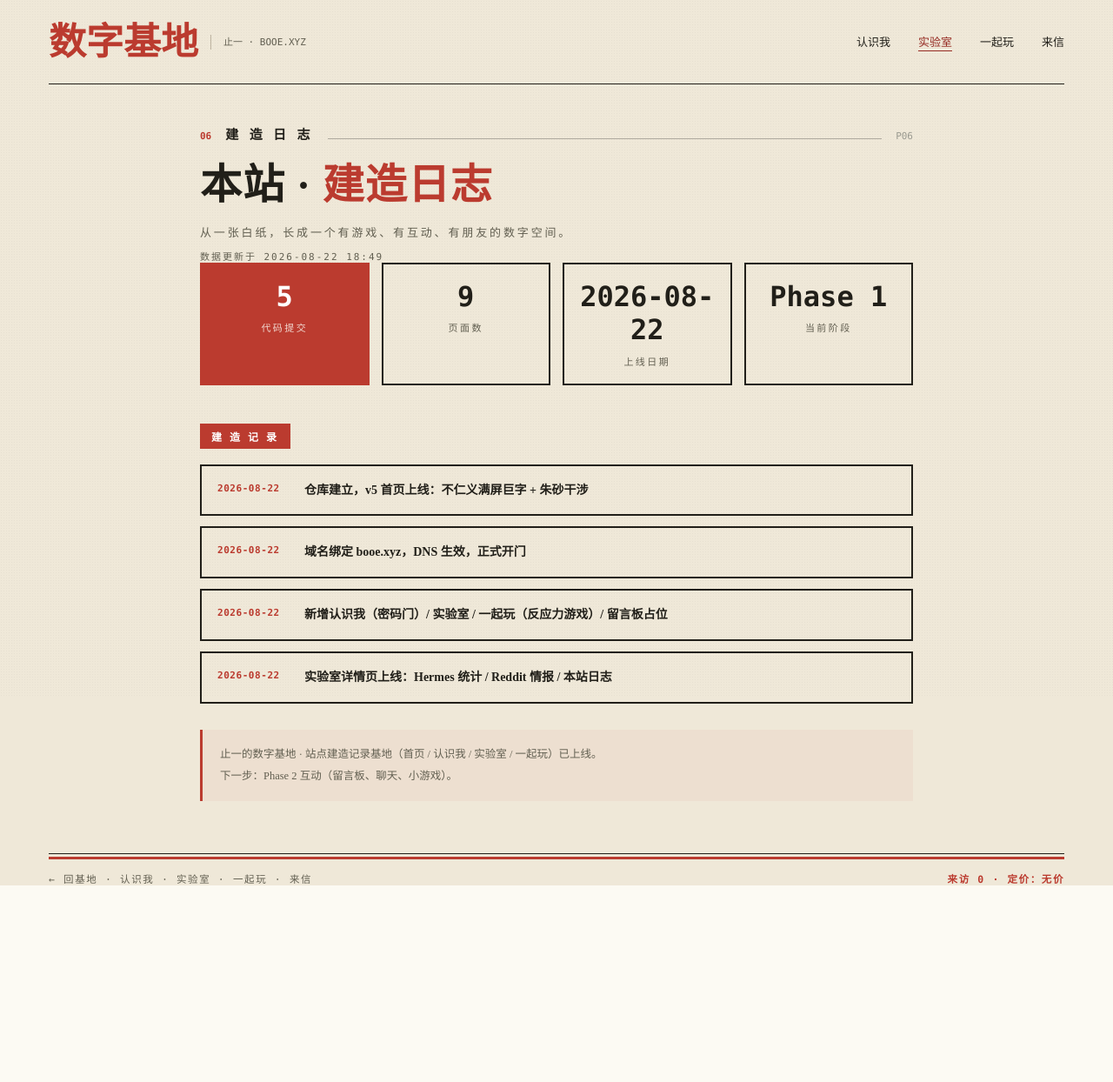
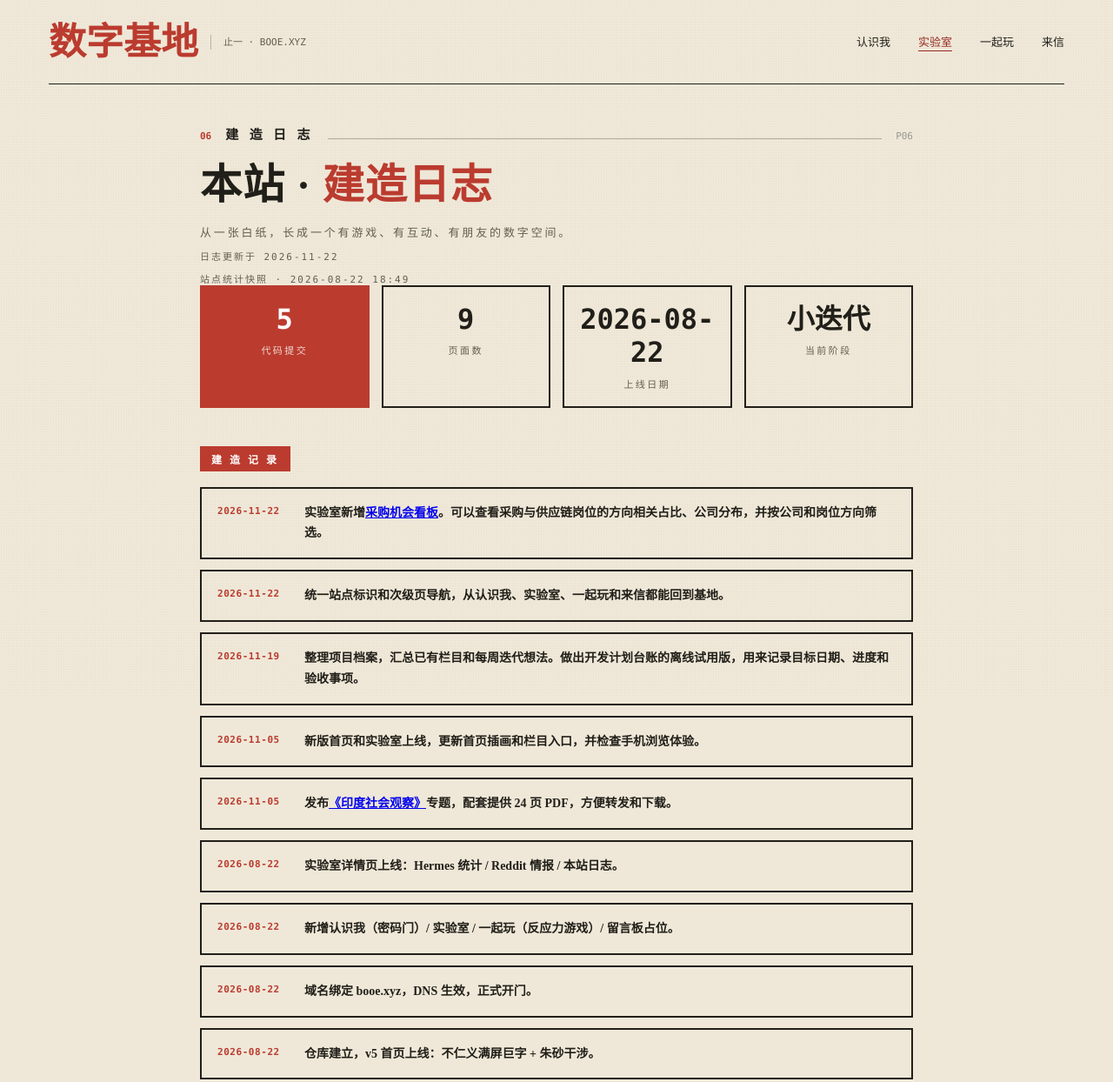
Before and after one commit to gangelitang-afk/booe, a plain HTML site: page public/booe.html in a window 1280 px wide. Shown: the top 1244 px of the page at 87% size. Before the commit the page ends 1062 px from the top, so only its background shows below. Drawn offline with Linux system fonts and the light colour scheme; some packages are replaced by stand-ins of ours; a script that the page names is missing.

Commit message:
Update construction log and add resume browsing

```diff
--- a/public/booe.html
+++ b/public/booe.html
@@ -105,21 +105,31 @@
     <div class="ph fade"><span class="no">06</span><span class="nm">建 造 日 志</span><span class="ln"></span><span class="pg">P06</span></div>
     <div class="title fade">本站 · <em>建造日志</em></div>
     <div class="sub fade">从一张白纸，长成一个有游戏、有互动、有朋友的数字空间。</div>
-    <div class="updated fade" id="updatedAt"></div>
+    <div class="updated fade">日志更新于 2026-11-22</div>
 
+    <div class="updated fade" id="statsAt">站点统计快照</div>
     <div class="stats fade">
       <div class="stat hot"><div class="num" id="commits">…</div><div class="lab">代码提交</div></div>
       <div class="stat"><div class="num" id="pages">…</div><div class="lab">页面数</div></div>
       <div class="stat"><div class="num" id="launched">…</div><div class="lab">上线日期</div></div>
-      <div class="stat"><div class="num" id="phase">Phase 1</div><div class="lab">当前阶段</div></div>
+      <div class="stat"><div class="num" id="phase">小迭代</div><div class="lab">当前阶段</div></div>
     </div>
 
     <div class="colhead fade">建 造 记 录</div>
-    <div class="list fade" id="logList"></div>
+    <div class="list fade" id="logList">
+      <div class="post"><time class="pdate" datetime="2026-11-22">2026-11-22</time><div class="ptext">实验室新增<a href="procurement.html">采购机会看板</a>。可以查看采购与供应链岗位的方向相关占比、公司分布，并按公司和岗位方向筛选。</div></div>
+      <div class="post"><time class="pdate" datetime="2026-11-22">2026-11-22</time><div class="ptext">统一站点标识和次级页导航，从认识我、实验室、一起玩和来信都能回到基地。</div></div>
+      <div class="post"><time class="pdate" datetime="2026-11-19">2026-11-19</time><div class="ptext">整理项目档案，汇总已有栏目和每周迭代想法。做出开发计划台账的离线试用版，用来记录目标日期、进度和验收事项。</div></div>
+      <div class="post"><time class="pdate" datetime="2026-11-05">2026-11-05</time><div class="ptext">新版首页和实验室上线，更新首页插画和栏目入口，并检查手机浏览体验。</div></div>
+      <div class="post"><time class="pdate" datetime="2026-11-05">2026-11-05</time><div class="ptext">发布<a href="india.html">《印度社会观察》</a>专题，配套提供 24 页 PDF，方便转发和下载。</div></div>
+      <div class="post"><time class="pdate" datetime="2026-08-22">2026-08-22</time><div class="ptext">实验室详情页上线：Hermes 统计 / Reddit 情报 / 本站日志。</div></div>
+      <div class="post"><time class="pdate" datetime="2026-08-22">2026-08-22</time><div class="ptext">新增认识我（密码门）/ 实验室 / 一起玩（反应力游戏）/ 留言板占位。</div></div>
+      <div class="post"><time class="pdate" datetime="2026-08-22">2026-08-22</time><div class="ptext">域名绑定 booe.xyz，DNS 生效，正式开门。</div></div>
+      <div class="post"><time class="pdate" datetime="2026-08-22">2026-08-22</time><div class="ptext">仓库建立，v5 首页上线：不仁义满屏巨字 + 朱砂干涉。</div></div>
+    </div>
 
     <div class="note fade">
-      止一的数字基地 · 站点建造记录基地（首页 / 认识我 / 实验室 / 一起玩）已上线。<br>
-      下一步：Phase 2 互动（留言板、聊天、小游戏）。
+      现在可以进实验室看专题，去「一起玩」体验小游戏，也可以到「来信」留言。下一步会从每周一个小功能做起。
     </div>
 
   </div>
@@ -138,24 +148,11 @@
 <script>
   fetch('stats.json').then(r => r.json()).then(data => {
     const s = data.site;
-    document.getElementById('updatedAt').textContent = '数据更新于 ' + data.updated_at;
+    document.getElementById('statsAt').textContent = '站点统计快照 · ' + data.updated_at;
     document.getElementById('commits').textContent = s.commits;
     document.getElementById('pages').textContent = s.pages;
     document.getElementById('launched').textContent = s.launched;
 
-    const logs = [
-      { date: s.first_commit, text: '仓库建立，v5 首页上线：不仁义满屏巨字 + 朱砂干涉' },
-      { date: s.launched, text: '域名绑定 booe.xyz，DNS 生效，正式开门' },
-      { date: s.launched, text: '新增认识我（密码门）/ 实验室 / 一起玩（反应力游戏）/ 留言板占位' },
-      { date: s.launched, text: '实验室详情页上线：Hermes 统计 / Reddit 情报 / 本站日志' }
-    ];
-    const list = document.getElementById('logList');
-    logs.forEach(l => {
-      const item = document.createElement('div');
-      item.className = 'post';
-      item.innerHTML = `<div class="pdate">${l.date}</div><div class="ptext">${l.text}</div>`;
-      list.appendChild(item);
-    });
   }).catch(() => {
     ['commits','pages','launched'].forEach(id => document.getElementById(id).textContent = '—');
   });
```
Also changed, not shown: public/assets/resume-browsing.js (added, +37 -0 lines), public/gate.html (+1 -1 lines), public/index.html (+1 -1 lines), public/india.html (+1 -1 lines), public/lab.html (+1 -1 lines), public/play.html (+1 -1 lines), public/procurement.html (+1 -1 lines), public/talk.html (+1 -1 lines).
